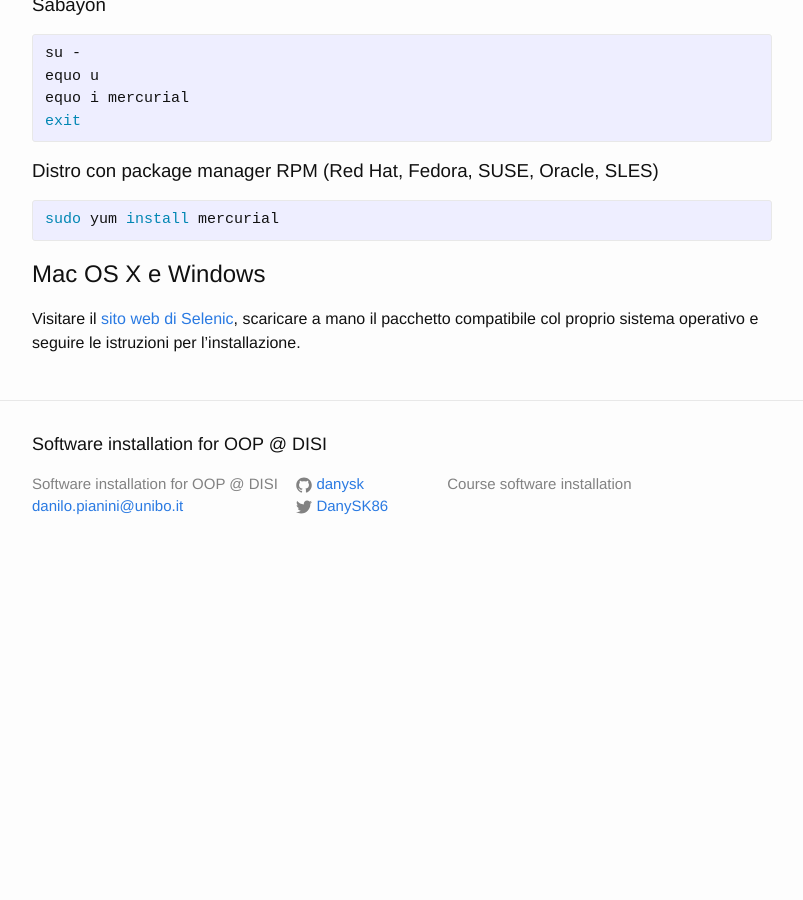
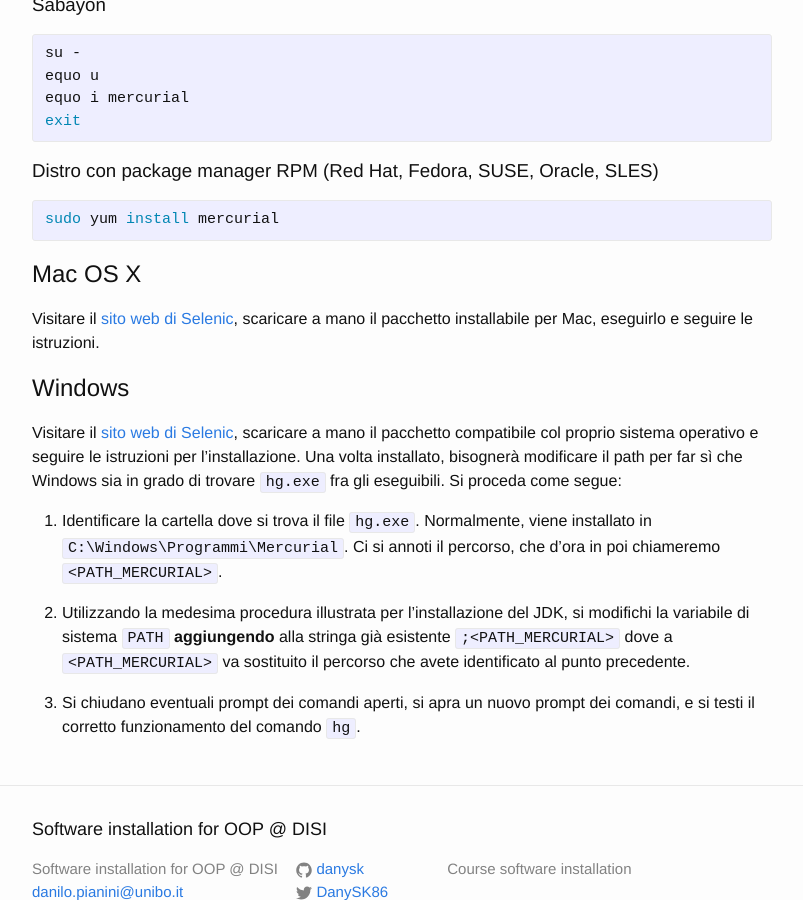
Before and after one commit to unibo-oop/software-installation, a Jekyll site: the page built from index.md, in a window 1280 px wide and 900 px high, scrolled down 9931 px. Shown: the whole window, without its empty margins (238-1041 px from the left). Built offline with Jekyll 4.4.1, drawn with Linux system fonts in a browser that asks for light colours; before the commit the page ends 10509 px from its top, so only the background shows below that.

Commit message:
Update Mercurial installation instructions for Windows

```diff
--- a/index.md
+++ b/index.md
@@ -98,8 +98,8 @@ Su Windows la procedura dipende dalla versione utilizzata. In particolare, diffe
 
 1. Scaricare il JDK dalla [pagina di download ufficiale di Oracle][JDK download page]. Scegliere la versione 32/64 bit corrispondente alla propria versione del sistema operativo (p.e. Windows a 32 bit ---> JDK a 32 bit).
 2. Eseguire l’eseguibile scaricato e seguire il wizard di installazione passo passo.
+3. Aprire le proprietà di sistema:<br/>
 ![Missing image](img/win-system-properties.png "Windows system properties")
-3. Aprire le proprietà di sistema:<br/>
 
 4. Aprire la schermata relativa alle variabili di ambiente:<br/>
 ![Missing image](img/win-environment-variables.png "Windows environment variables")
@@ -154,9 +154,9 @@ where possible options include:
 ### Windows 8
 1. Seguire i punti 1 e 2 della guida per Windows 7
 
-2. Aprire le proprietà di sistema:<br/>
-![Missing image](img/win8-0.png "Windows system properties")<br/>
-![Missing image](img/win8-1.png "Windows system properties")<br/>
+2. Aprire le proprietà di sistema: <br/>
+![Missing image](img/win8-0.png "Windows system properties") <br/>
+![Missing image](img/win8-1.png "Windows system properties") <br/>
 ![Missing image](img/win8-2.png "Windows system properties")
 
 3. Seguire i punti 4, 5, e 6 della guida a per Windows 7
@@ -288,9 +288,19 @@ exit
 sudo yum install mercurial
 {% endhighlight %}
 
-## Mac OS X e Windows
+## Mac OS X
+Visitare il [sito web di Selenic][Mercurial download page], scaricare a mano il pacchetto installabile per Mac, eseguirlo e seguire le istruzioni.
+
+## Windows
 Visitare il [sito web di Selenic][Mercurial download page], scaricare a mano il pacchetto compatibile col proprio sistema operativo e seguire le istruzioni per l'installazione.
+Una volta installato, bisognerà modificare il path per far sì che Windows sia in grado di trovare ``hg.exe`` fra gli eseguibili.
+Si proceda come segue:
 
+1. Identificare la cartella dove si trova il file ``hg.exe``. Normalmente, viene installato in ``C:\Windows\Programmi\Mercurial``. Ci si annoti il percorso, che d'ora in poi chiameremo ``<PATH_MERCURIAL>``.
+
+2. Utilizzando la medesima procedura illustrata per l'installazione del JDK, si modifichi la variabile di sistema ``PATH`` **aggiungendo** alla stringa già esistente ``;<PATH_MERCURIAL>`` dove a ``<PATH_MERCURIAL>`` va sostituito il percorso che avete identificato al punto precedente.
+
+3. Si chiudano eventuali prompt dei comandi aperti, si apra un nuovo prompt dei comandi, e si testi il corretto funzionamento del comando ``hg``.
 
 [JDK download page]: http://www.oracle.com/technetwork/java/javase/downloads/jdk8-downloads-2133151.html
 [Mercurial download page]: https://www.mercurial-scm.org/downloads
```
